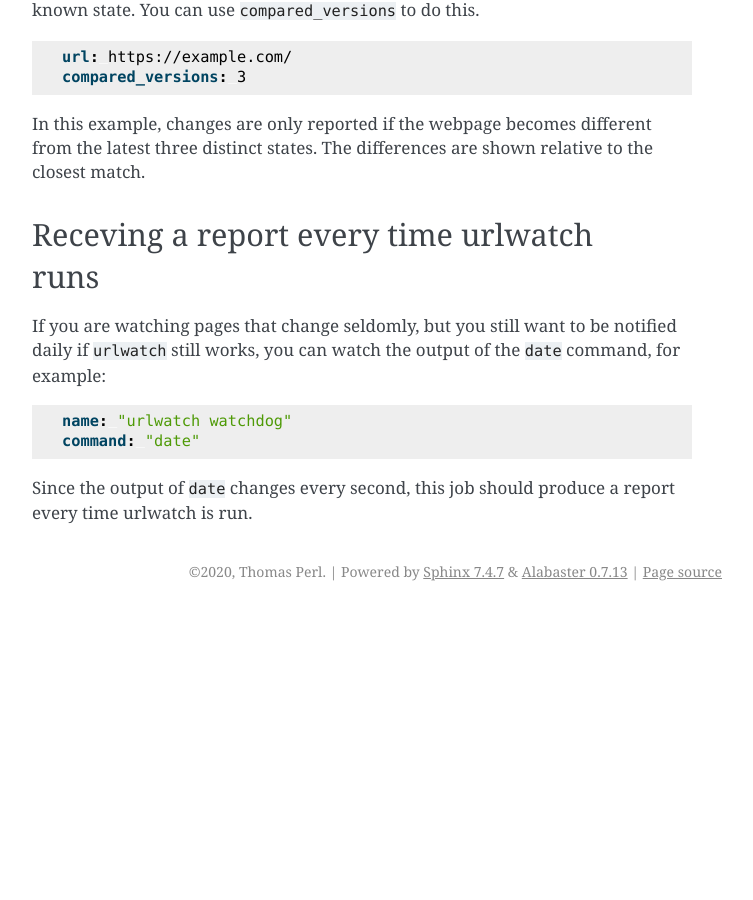
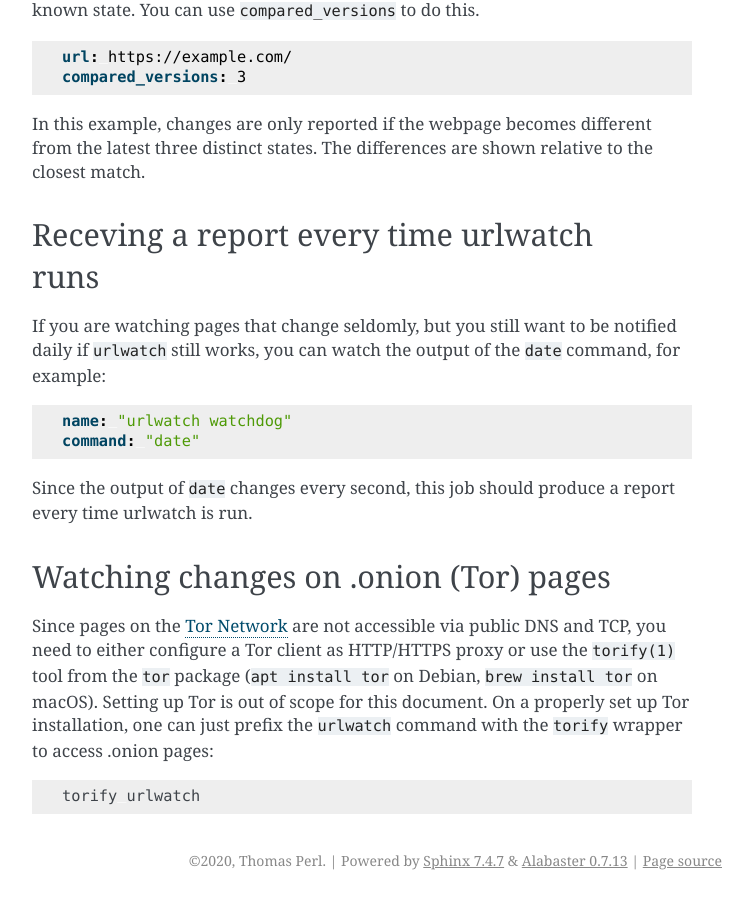
Before and after one commit to thp/urlwatch, a Sphinx documentation site: the page built from docs/source/advanced.rst, in a window 1280 px wide and 900 px high, scrolled down 2266 px. Shown: the whole window, without its empty margins (388-1141 px from the left). Built offline with Sphinx 7.4.7, drawn with Linux system fonts in a browser that asks for light colours; before the commit the page ends 2877 px from its top, so only the background shows below that; some of the changed text lies outside the part shown.

Commit message:
Document watching .onion pages (Closes #510)

```diff
--- a/docs/source/advanced.rst
+++ b/docs/source/advanced.rst
@@ -146,3 +146,20 @@
 
 Since the output of ``date`` changes every second, this job should produce a
 report every time urlwatch is run.
+
+
+Watching changes on .onion (Tor) pages
+--------------------------------------
+
+Since pages on the `Tor Network`_ are not accessible via public DNS and TCP,
+you need to either configure a Tor client as HTTP/HTTPS proxy or use the
+``torify(1)`` tool from the ``tor`` package (``apt install tor`` on Debian,
+``brew install tor`` on macOS). Setting up Tor is out of scope for this
+document. On a properly set up Tor installation, one can just prefix the
+``urlwatch`` command with the ``torify`` wrapper to access .onion pages:
+
+.. code-block:: bash
+
+   torify urlwatch
+
+.. _Tor Network: https://www.torproject.org
```
